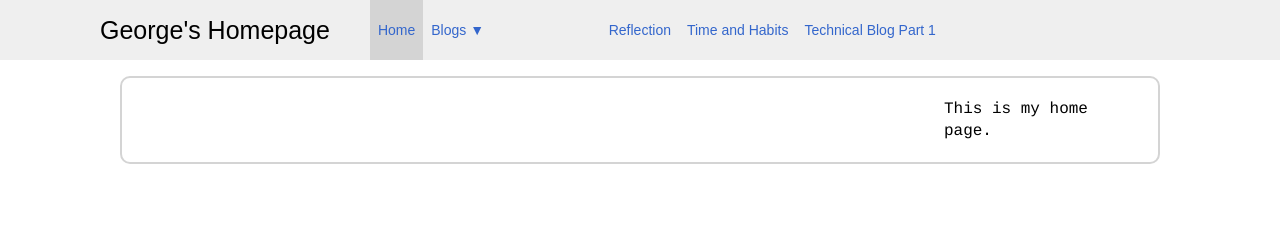
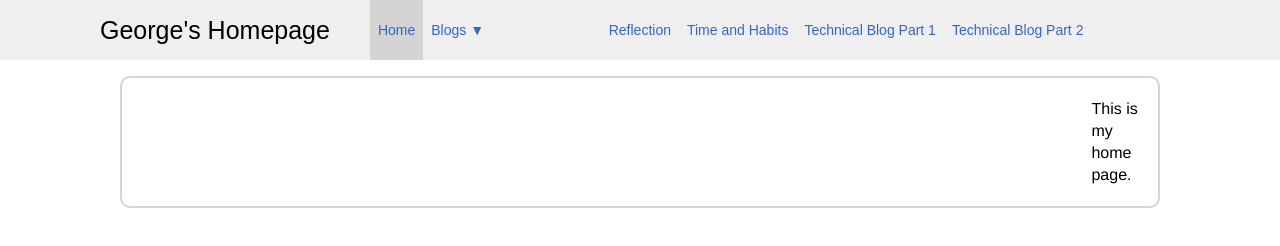
Before and after one commit to georgeF105/georgeF105.github.io, a plain HTML site: page index.html in a window 1280 px wide. Drawn offline with Linux system fonts and the light colour scheme.

Commit message:
fixed some links, changed <p> font

```diff
--- a/index.html
+++ b/index.html
@@ -29,6 +29,9 @@
           <li>
             <a class="header-link" href="blog/t2-html-css-dom-p1.html">Technical Blog Part 1</a>
           </li>
+          <li class="">
+            <a class="header-link" href="blog/t2-html-css-dom-p2.html">Technical Blog Part 2</a>
+          </li>
         </ul>
       </div>
     </div>
--- a/styles/main.css
+++ b/styles/main.css
@@ -111,7 +111,7 @@ h2{
 }
 
 p {
-  font-family: Courier;
+  font-family: helvetica;
   background: white;
   margin-left: 20px;
   margin-right: 20px;
```
